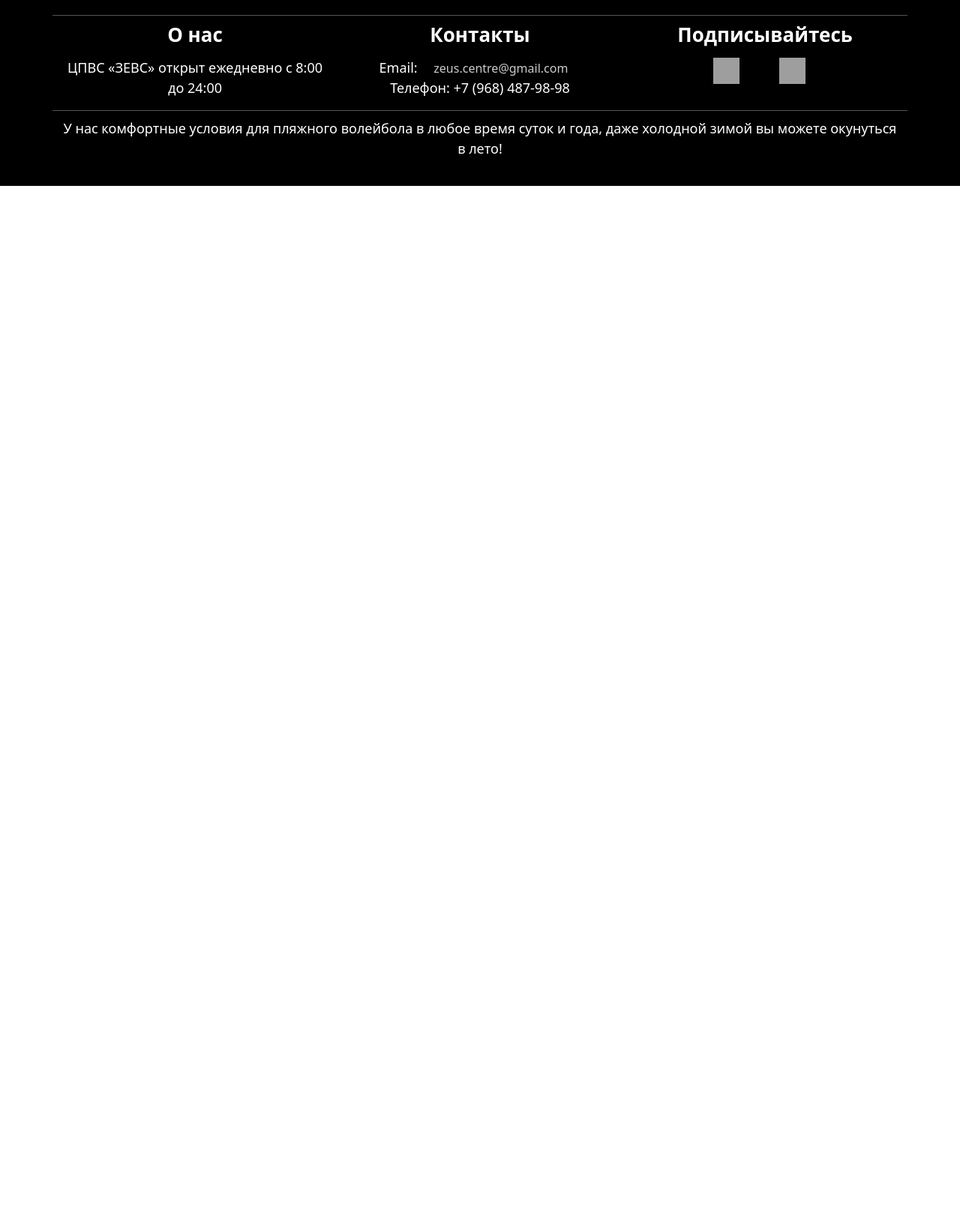
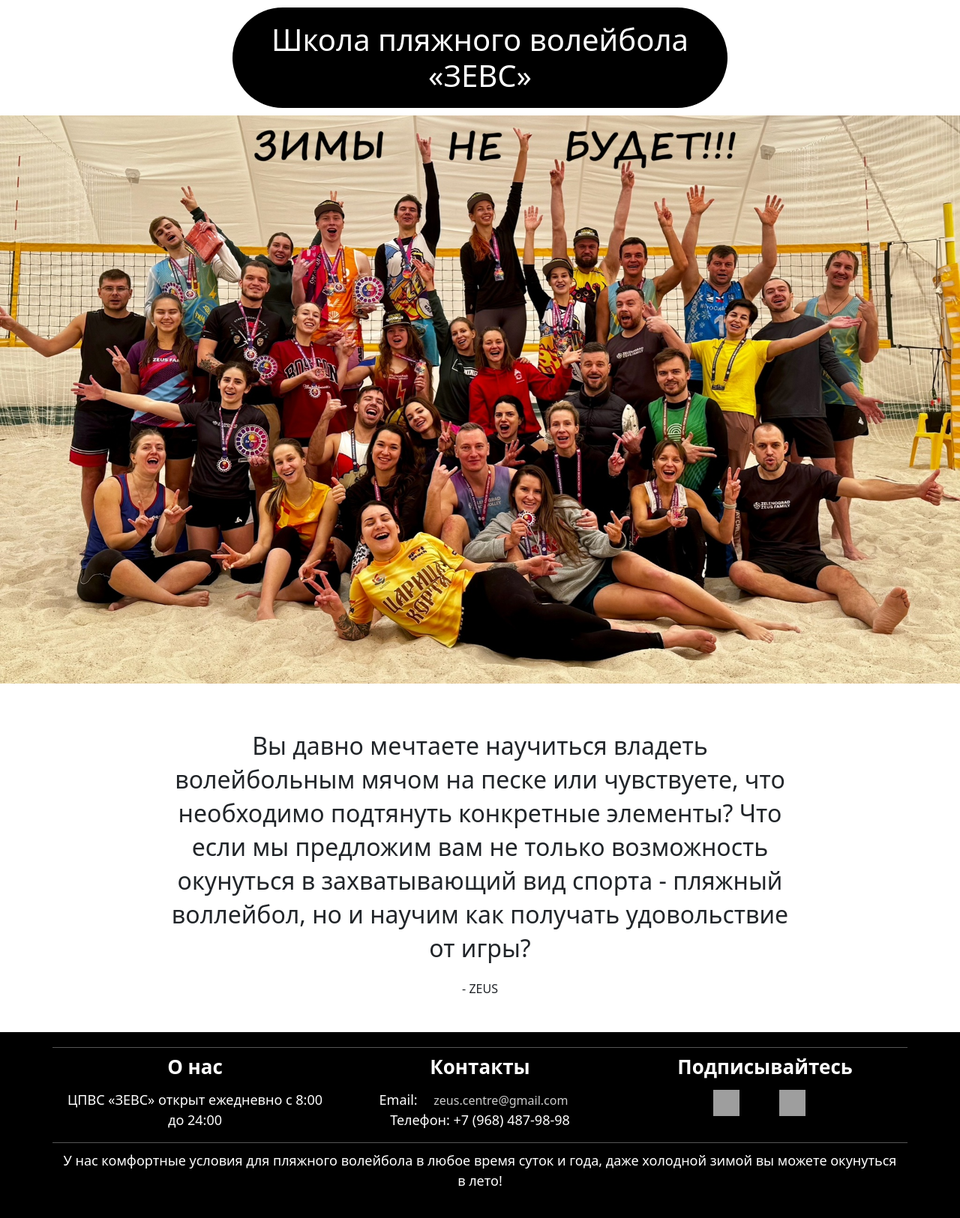
Before and after one commit to alex-arkh-aaa/ZEUS, a Django app: page /trainings/ in a window 1280 px wide. Shown: the part 172-1797 px from the top of the page at 75% size. Before the commit the page ends 420 px from the top, so only its background shows below. Run offline with Django 4.2, Linux system fonts and the light colour scheme; grey boxes are pictures that could not be loaded.

Commit message:
1 part of verstka trainings.html

```diff
--- a/templates/trainings.html
+++ b/templates/trainings.html
@@ -1,2 +1,38 @@
 {% extends "base.html" %}
 {% block title %}Тренировки{% endblock title %}
+{% load static %}
+
+{% block main%}
+<h1 class="centered-title" style="max-width: 660px; text-align: center; background: black;border-radius: 100px;margin: 10px auto;padding-block: 19px; color: white;">Школа пляжного волейбола «ЗЕВС»</h1>
+
+
+<div class="row justify-content-center">
+		<img style="width: 100%; height: auto; display: block; margin: 0 auto;"
+		     src="{% static 'img/main_photo.jpg' %}" alt="Описание">
+</div>
+
+
+<h2 style="text-align: center;
+margin-block: 60px 10px;
+margin-inline: 220px;
+line-height: 45px;
+font-weight: normal;">Вы давно мечтаете научиться владеть волейбольным мячом на песке или чувствуете, что необходимо подтянуть конкретные элементы?
+	Что если мы предложим вам не только возможность окунуться в захватывающий вид спорта - пляжный воллейбол, но и научим как получать удовольствие от игры?</h2>
+
+<p style="text-align: center;
+margin-inline: 140px;
+line-height: 45px;
+margin-bottom: 35px;
+font-size: 16px;">- ZEUS</p>
+
+
+
+
+
+
+
+
+
+
+
+{% endblock main%}
```
Also changed, not shown: templates/main_page.html (+6 -2 lines), db.sqlite3.
